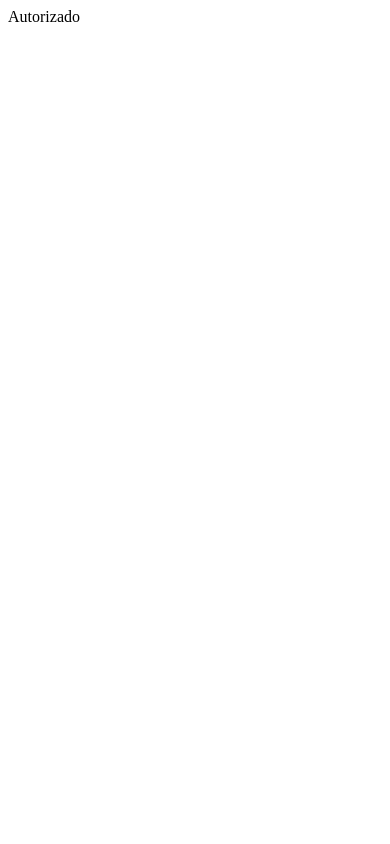
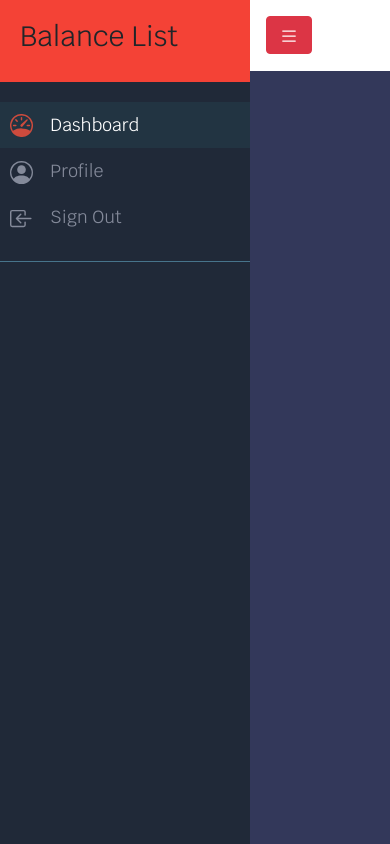
Before and after one commit to HenriqueHartmann/Firebase-balance-list, a plain HTML site: page index.html in a window 390 px wide. Drawn offline with nearby package versions, Linux system fonts and the light colour scheme.

Commit message:
Index page layout in progress

```diff
--- /dev/null
+++ b/assets/css/index-page.css
@@ -0,0 +1,158 @@
+.wrapper {
+  display: flex;
+  width: 100%;
+  align-items: stretch;
+}
+
+/* Sidebar */
+
+#sidebar {
+  min-width: 250px;
+  max-width: 250px;
+  min-height: 100vh;
+  background-color: #202938;
+  transition: all 0.3s;
+  z-index: 999;
+}
+
+#sidebar.active {
+  min-width: 80px;
+  max-width: 80px;
+  text-align: center;
+}
+
+.sidebar-header {
+  padding: 20px;
+  background-color: #f44236;
+}
+
+#sidebar .sidebar-header strong {
+  display: none;
+}
+
+#sidebar.active .sidebar-header h3 {
+  display: none;
+}
+
+#sidebar.active .sidebar-header strong {
+  display: block;
+  font-size: 1.5rem;
+}
+
+#sidebar ul.components {
+  padding: 20px 0;
+  border-bottom: 1px solid #47748b;
+}
+
+#sidebar ul li a {
+  padding: 10px;
+  font-size: 1.1em;
+  display: block;
+  color: #848a9a;
+}
+
+#sidebar.active ul li a {
+  padding: 20px 10px;
+  text-align: center;
+  font-size: 0.85em;
+}
+
+#sidebar.active ul li a span {
+  display: none;
+}
+
+#sidebar.active ul li a svg {
+  margin-right: 0 !important;
+  display: inline-block;
+  margin-bottom: 5px;
+}
+
+#sidebar ul li a:hover {
+  color: #fff;
+  background: #223442;
+}
+
+#sidebar ul li.active > a,
+a[aria-expanded="true"] {
+  color: #fff;
+  background: #223442;
+}
+
+#sidebar ul li.active .bi {
+  color: #cd4b3d;
+}
+
+#sidebar svg {
+  margin-right: 0.8rem !important;
+}
+
+#sidebar a,
+a:hover,
+a:focus {
+  color: white;
+  text-decoration: none;
+  transition: all 0.3s;
+}
+
+@media (max-width: 768px) {
+  /* 80px and its content aligned to centre. Pushing it off the screen with the
+     negative left margin
+  */
+  #sidebar.active {
+    min-width: 80px;
+    max-width: 80px;
+    text-align: center;
+    margin-left: -80px !important;
+  }
+
+  /* Reappearing the sidebar on toggle button click */
+  #sidebar {
+    margin-left: 0;
+  }
+
+  /* Toggling the sidebar header content,
+     hide the big heading [h3] and showing the small heading [strong] and vice versa
+  */
+  #sidebar .sidebar-header strong {
+    display: none;
+  }
+  #sidebar.active .sidebar-header h3 {
+    display: none;
+  }
+  #sidebar.active .sidebar-header strong {
+    display: block;
+  }
+
+  /* Downsize the navigation links font size */
+  #sidebar.active ul li a {
+    padding: 20px 10px;
+    font-size: 0.85em;
+  }
+
+  #sidebar.active ul li a i {
+    margin-right: 0;
+    display: block;
+    font-size: 1.8em;
+    margin-bottom: 5px;
+  }
+}
+
+/* Content */
+
+#content {
+  width: 100%;
+}
+
+#content nav {
+  min-height: 8.36%;
+  background-color: white;
+  transition: all 0.3s;
+}
+
+#content.active nav {
+  min-height: 7.84%;
+}
+
+button .bi-list {
+  color: #fff !important;
+}
--- a/index.html
+++ b/index.html
@@ -5,11 +5,104 @@
     <meta charset="UTF-8">
     <meta http-equiv="X-UA-Compatible" content="IE=edge">
     <meta name="viewport" content="width=device-width, initial-scale=1.0">
-    <title>Document</title>
+
+    <!-- Bootstrap v4.6.0 -->
+    <link rel="stylesheet" href="https://cdn.jsdelivr.net/npm/bootstrap@4.6.0/dist/css/bootstrap.min.css"
+        integrity="sha384-B0vP5xmATw1+K9KRQjQERJvTumQW0nPEzvF6L/Z6nronJ3oUOFUFpCjEUQouq2+l" crossorigin="anonymous">
+    <!-- Custom CSS -->
+    <link rel="stylesheet" href="./assets/css/main.css">
+    <link rel="stylesheet" href="./assets/css/index-page.css">
+    <link rel="stylesheet" href="./assets/css/swal.css">
+    <!-- SweetAlert -->
+    <script src="https://unpkg.com/sweetalert/dist/sweetalert.min.js"></script>
+
+    <title>Balance List</title>
 </head>
 
 <body>
-    Autorizado
+    <div class="wrapper">
+
+        <!-- Sidebar -->
+        <nav id="sidebar">
+            <div id="sidebarHeader" class="sidebar-header">
+                <h3>Balance List</h3>
+                <strong>BL</strong>
+            </div>
+            <ul class="list-unstyled components">
+                <li class="active">
+                    <a href="#">
+                        <svg xmlns="http://www.w3.org/2000/svg" width="23" height="23" fill="currentColor"
+                            class="bi bi-speedometer" viewBox="0 0 16 16">
+                            <path
+                                d="M8 2a.5.5 0 0 1 .5.5V4a.5.5 0 0 1-1 0V2.5A.5.5 0 0 1 8 2zM3.732 3.732a.5.5 0 0 1 .707 0l.915.914a.5.5 0 1 1-.708.708l-.914-.915a.5.5 0 0 1 0-.707zM2 8a.5.5 0 0 1 .5-.5h1.586a.5.5 0 0 1 0 1H2.5A.5.5 0 0 1 2 8zm9.5 0a.5.5 0 0 1 .5-.5h1.5a.5.5 0 0 1 0 1H12a.5.5 0 0 1-.5-.5zm.754-4.246a.389.389 0 0 0-.527-.02L7.547 7.31A.91.91 0 1 0 8.85 8.569l3.434-4.297a.389.389 0 0 0-.029-.518z" />
+                            <path fill-rule="evenodd"
+                                d="M6.664 15.889A8 8 0 1 1 9.336.11a8 8 0 0 1-2.672 15.78zm-4.665-4.283A11.945 11.945 0 0 1 8 10c2.186 0 4.236.585 6.001 1.606a7 7 0 1 0-12.002 0z" />
+                        </svg>
+                        <span>Dashboard</span>
+                    </a>
+                </li>
+                <li>
+                    <a href="#">
+                        <svg xmlns="http://www.w3.org/2000/svg" width="23" height="23" fill="currentColor"
+                            class="bi bi-person-circle" viewBox="0 0 16 16">
+                            <path d="M11 6a3 3 0 1 1-6 0 3 3 0 0 1 6 0z" />
+                            <path fill-rule="evenodd"
+                                d="M0 8a8 8 0 1 1 16 0A8 8 0 0 1 0 8zm8-7a7 7 0 0 0-5.468 11.37C3.242 11.226 4.805 10 8 10s4.757 1.225 5.468 2.37A7 7 0 0 0 8 1z" />
+                        </svg>
+                        <span>Profile</span>
+                    </a>
+                </li>
+                <li>
+                    <a href="#">
+                        <svg xmlns="http://www.w3.org/2000/svg" width="23" height="23" fill="currentColor"
+                            class="bi bi-box-arrow-in-left" viewBox="0 0 16 16">
+                            <path fill-rule="evenodd"
+                                d="M10 3.5a.5.5 0 0 0-.5-.5h-8a.5.5 0 0 0-.5.5v9a.5.5 0 0 0 .5.5h8a.5.5 0 0 0 .5-.5v-2a.5.5 0 0 1 1 0v2A1.5 1.5 0 0 1 9.5 14h-8A1.5 1.5 0 0 1 0 12.5v-9A1.5 1.5 0 0 1 1.5 2h8A1.5 1.5 0 0 1 11 3.5v2a.5.5 0 0 1-1 0v-2z" />
+                            <path fill-rule="evenodd"
+                                d="M4.146 8.354a.5.5 0 0 1 0-.708l3-3a.5.5 0 1 1 .708.708L5.707 7.5H14.5a.5.5 0 0 1 0 1H5.707l2.147 2.146a.5.5 0 0 1-.708.708l-3-3z" />
+                        </svg>
+                        <span>Sign Out</span>
+                    </a>
+                </li>
+            </ul>
+        </nav>
+
+        <!-- Content -->
+        <div id="content">
+            <nav class="navbar navbar-expand-lg">
+                <div class="container-fluid">
+                    <button type="button" id="sidebarCollapse" class="btn btn-danger">
+                        <svg xmlns="http://www.w3.org/2000/svg" width="20" height="20" fill="currentColor"
+                            class="bi bi-list" viewBox="0 0 16 16">
+                            <path fill-rule="evenodd"
+                                d="M2.5 12a.5.5 0 0 1 .5-.5h10a.5.5 0 0 1 0 1H3a.5.5 0 0 1-.5-.5zm0-4a.5.5 0 0 1 .5-.5h10a.5.5 0 0 1 0 1H3a.5.5 0 0 1-.5-.5zm0-4a.5.5 0 0 1 .5-.5h10a.5.5 0 0 1 0 1H3a.5.5 0 0 1-.5-.5z" />
+                        </svg>
+                    </button>
+                </div>
+            </nav>
+        </div>
+    </div>
+
+    <!-- Bootstrap v4.6.0 -->
+    <script src="https://code.jquery.com/jquery-3.5.1.slim.min.js"
+        integrity="sha384-DfXdz2htPH0lsSSs5nCTpuj/zy4C+OGpamoFVy38MVBnE+IbbVYUew+OrCXaRkfj"
+        crossorigin="anonymous"></script>
+    <script src="https://cdn.jsdelivr.net/npm/popper.js@1.16.1/dist/umd/popper.min.js"
+        integrity="sha384-9/reFTGAW83EW2RDu2S0VKaIzap3H66lZH81PoYlFhbGU+6BZp6G7niu735Sk7lN"
+        crossorigin="anonymous"></script>
+    <script src="https://cdn.jsdelivr.net/npm/bootstrap@4.6.0/dist/js/bootstrap.min.js"
+        integrity="sha384-+YQ4JLhjyBLPDQt//I+STsc9iw4uQqACwlvpslubQzn4u2UU2UFM80nGisd026JF"
+        crossorigin="anonymous"></script>
+
+    <!-- Custom JS -->
+    <script>
+        $(document).ready(function () {
+            $('#sidebarCollapse').on('click', function () {
+                $('#sidebar').toggleClass('active');
+                $('#content').toggleClass('active');
+            });
+        });
+    </script>
 </body>
 
 </html>
```
Also changed, not shown: auth.html (+1 -0 lines).
